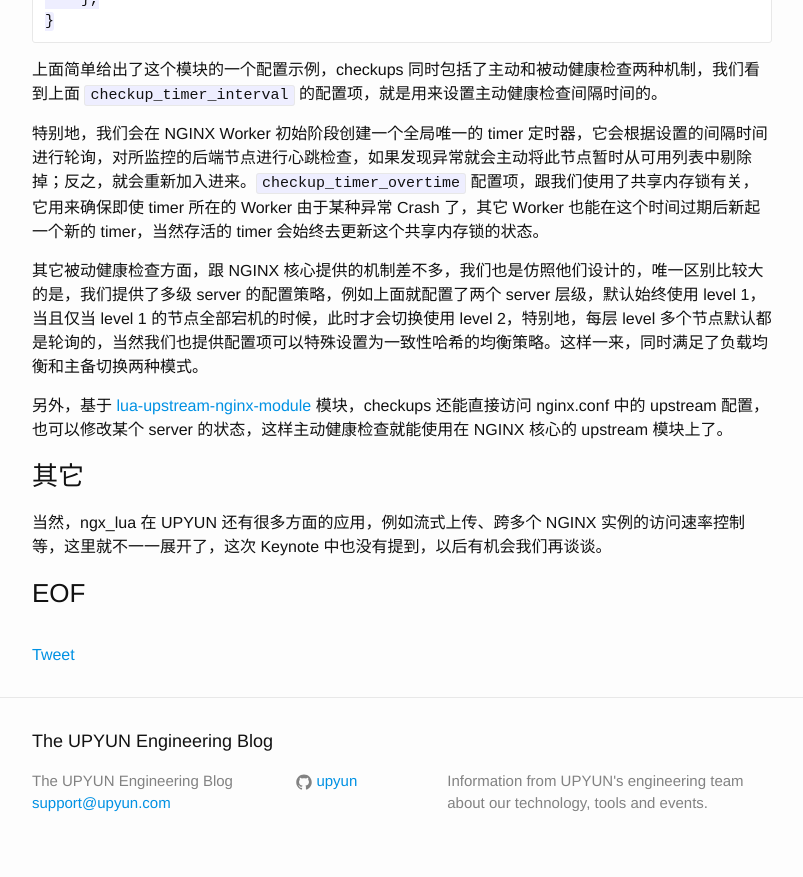
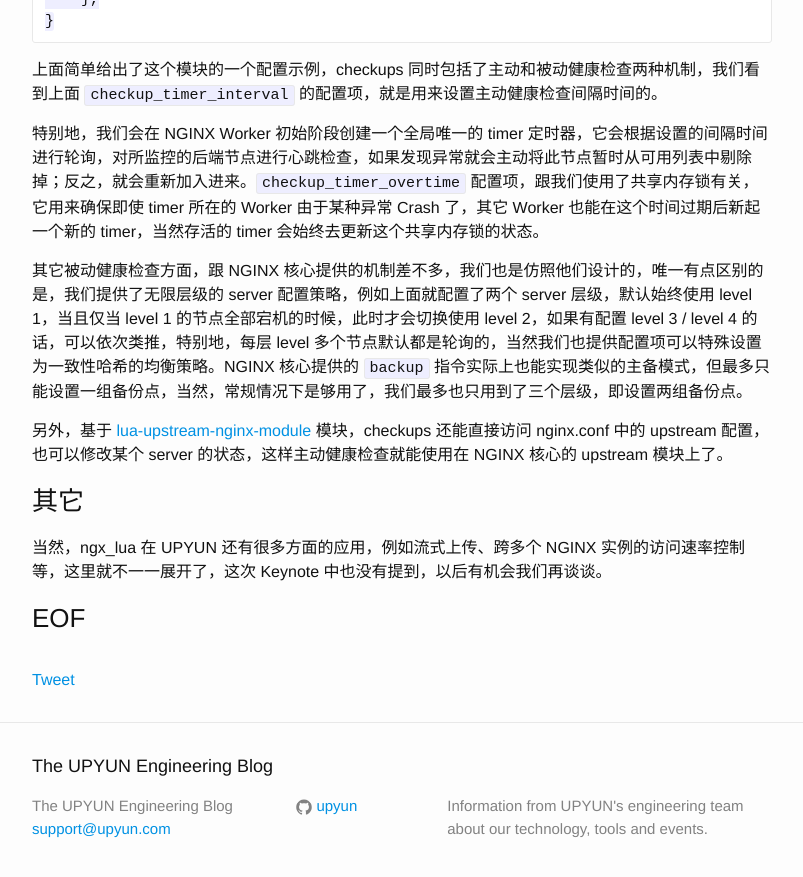
Before and after one commit to upyun/upyun.github.io, a Jekyll site: the page built from _posts/2015-04-14-using-ngxlua-in-upyun.markdown, in a window 1280 px wide and 900 px high, scrolled down 5802 px. Shown: the top 877 px of the window, without its empty margins (238-1041 px from the left). Built offline with Jekyll 4.4.1, drawn with Linux system fonts in a browser that asks for light colours; comment, search, counter and statistics services are not loaded.

Commit message:
additional information: about backup strategy

```diff
--- a/_posts/2015-04-14-using-ngxlua-in-upyun.markdown
+++ b/_posts/2015-04-14-using-ngxlua-in-upyun.markdown
@@ -191,7 +191,7 @@ _M.api = {
 
 特别地，我们会在 NGINX Worker 初始阶段创建一个全局唯一的 timer 定时器，它会根据设置的间隔时间进行轮询，对所监控的后端节点进行心跳检查，如果发现异常就会主动将此节点暂时从可用列表中剔除掉；反之，就会重新加入进来。`checkup_timer_overtime` 配置项，跟我们使用了共享内存锁有关，它用来确保即使 timer 所在的 Worker 由于某种异常 Crash 了，其它 Worker 也能在这个时间过期后新起一个新的 timer，当然存活的 timer 会始终去更新这个共享内存锁的状态。
 
-其它被动健康检查方面，跟 NGINX 核心提供的机制差不多，我们也是仿照他们设计的，唯一区别比较大的是，我们提供了多级 server 的配置策略，例如上面就配置了两个 server 层级，默认始终使用 level 1，当且仅当 level 1 的节点全部宕机的时候，此时才会切换使用 level 2，特别地，每层 level 多个节点默认都是轮询的，当然我们也提供配置项可以特殊设置为一致性哈希的均衡策略。这样一来，同时满足了负载均衡和主备切换两种模式。
+其它被动健康检查方面，跟 NGINX 核心提供的机制差不多，我们也是仿照他们设计的，唯一有点区别的是，我们提供了无限层级的 server 配置策略，例如上面就配置了两个 server 层级，默认始终使用 level 1，当且仅当 level 1 的节点全部宕机的时候，此时才会切换使用 level 2，如果有配置 level 3 / level 4 的话，可以依次类推，特别地，每层 level 多个节点默认都是轮询的，当然我们也提供配置项可以特殊设置为一致性哈希的均衡策略。NGINX 核心提供的 `backup` 指令实际上也能实现类似的主备模式，但最多只能设置一组备份点，当然，常规情况下是够用了，我们最多也只用到了三个层级，即设置两组备份点。
 
 另外，基于 [lua-upstream-nginx-module](https://github.com/openresty/lua-upstream-nginx-module) 模块，checkups 还能直接访问 nginx.conf 中的 upstream 配置，也可以修改某个 server 的状态，这样主动健康检查就能使用在 NGINX 核心的 upstream 模块上了。
 
```
